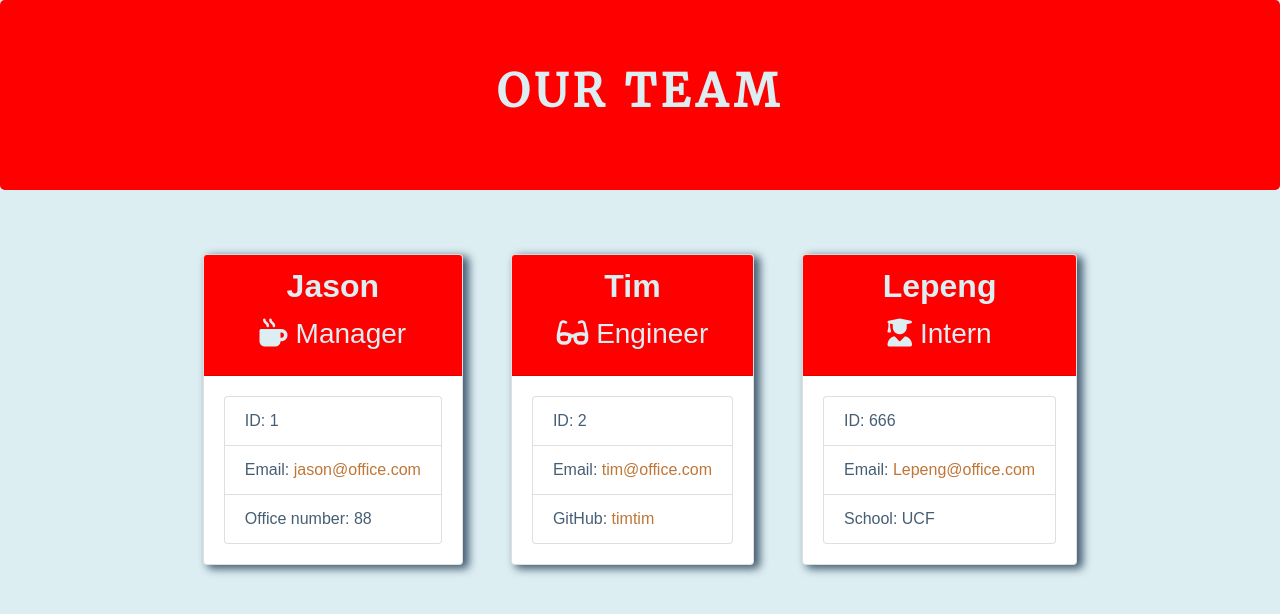
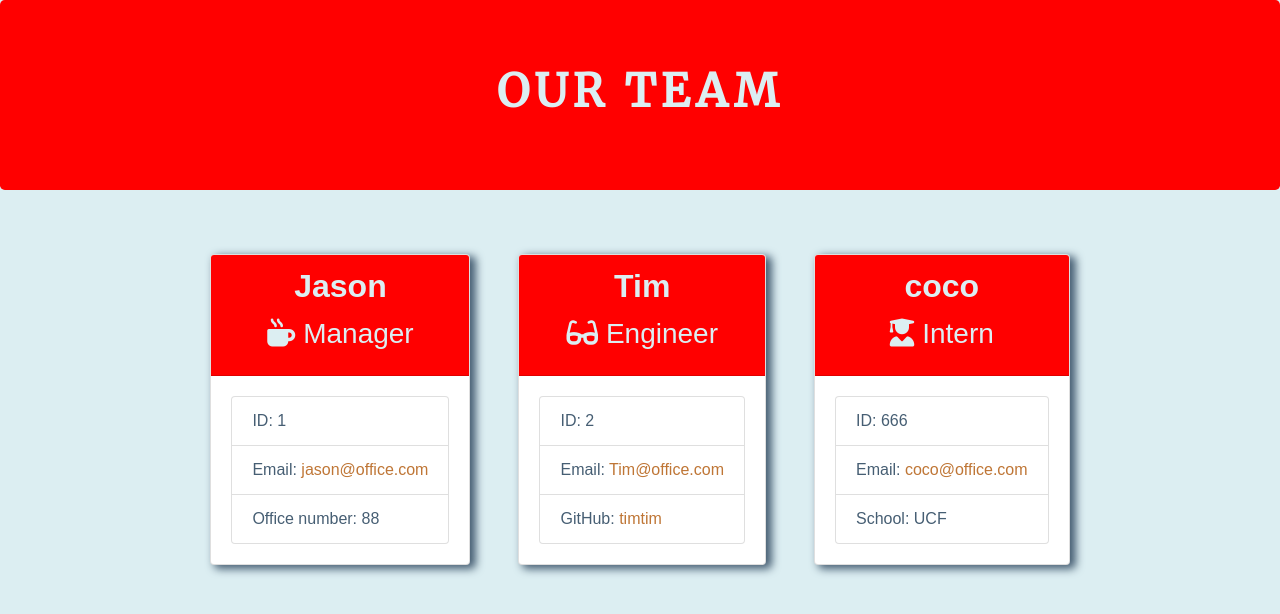
Before and after one commit to goforward-z/team-profile-generator, a website: page output/team.html in a window 1280 px wide. Drawn offline with nearby package versions, Linux system fonts and the light colour scheme; a web font is replaced by a local one.

Commit message:
update readme file

```diff
--- a/output/team.html
+++ b/output/team.html
@@ -44,20 +44,20 @@
     <div class="card-body">
         <ul class="list-group">
             <li class="list-group-item">ID: 2</li>
-            <li class="list-group-item">Email: <a href="mailto:tim@office.com">tim@office.com</a></li>
+            <li class="list-group-item">Email: <a href="mailto:Tim@office.com">Tim@office.com</a></li>
             <li class="list-group-item">GitHub: <a href="https://github.com/timtim" target="_blank"
                     rel="noopener noreferrer">timtim</a></li>
         </ul>
     </div>
 </div><div class="card employee-card mr-4 ml-4 mb-3">
     <div class="card-header text-center">
-        <h2 class="card-title">Lepeng</h2>
+        <h2 class="card-title">coco</h2>
         <h3 class="card-title"><i class="fas fa-user-graduate mr-2"></i>Intern</h3>
     </div>
     <div class="card-body">
         <ul class="list-group">
             <li class="list-group-item">ID: 666</li>
-            <li class="list-group-item">Email: <a href="mailto:Lepeng@office.com">Lepeng@office.com</a></li>
+            <li class="list-group-item">Email: <a href="mailto:coco@office.com">coco@office.com</a></li>
             <li class="list-group-item">School: UCF</li>
         </ul>
     </div>
```
Also changed, not shown: README.md.
